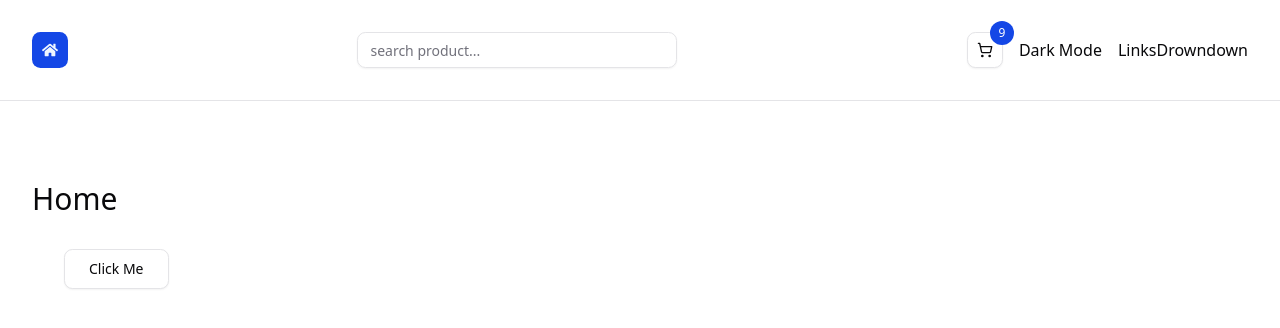
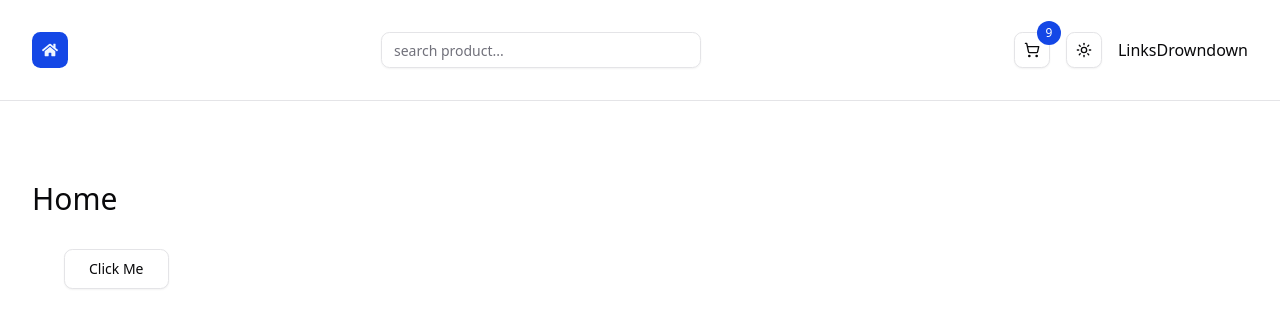
Before and after one commit to edriron/Store-NextJS, a Next.js app: page / in a window 1280 px wide. Shown: the top 328 px of the page. Built offline with nearby package versions, Linux system fonts and the light colour scheme.

Commit message:
add providers with theme provider

```diff
--- a/app/layout.tsx
+++ b/app/layout.tsx
@@ -3,6 +3,7 @@
 import "./globals.css";
 import Navbar from "@/components/navbar/Navbar";
 import Container from "@/components/global/Container";
+import Providers from "./providers";
 
 const geistSans = Geist({
   variable: "--font-geist-sans",
@@ -29,8 +30,10 @@
       <body
         className={`${geistSans.variable} ${geistMono.variable} antialiased`}
       >
-        <Navbar />
-        <Container className="py-20">{children}</Container>
+        <Providers>
+          <Navbar />
+          <Container className="py-20">{children}</Container>
+        </Providers>
       </body>
     </html>
   );
--- /dev/null
+++ b/app/providers.tsx
@@ -0,0 +1,19 @@
+"use-client";
+import { ThemeProvider } from "./theme-provider";
+
+function Providers({ children }: { children: React.ReactNode }) {
+  return (
+    <>
+      <ThemeProvider
+        attribute="class"
+        defaultTheme="system"
+        enableSystem
+        disableTransitionOnChange
+      >
+        {children}
+      </ThemeProvider>
+    </>
+  );
+}
+
+export default Providers;
--- /dev/null
+++ b/app/theme-provider.tsx
@@ -0,0 +1,11 @@
+"use client";
+
+import * as React from "react";
+import { ThemeProvider as NextThemesProvider } from "next-themes";
+
+export function ThemeProvider({
+  children,
+  ...props
+}: React.ComponentProps<typeof NextThemesProvider>) {
+  return <NextThemesProvider {...props}>{children}</NextThemesProvider>;
+}
--- a/components/navbar/DarkMode.tsx
+++ b/components/navbar/DarkMode.tsx
@@ -1,11 +1,40 @@
-import React from "react";
+"use client";
 
-function DarkMode() {
+import * as React from "react";
+import { Moon, Sun } from "lucide-react";
+import { useTheme } from "next-themes";
+
+import { Button } from "@/components/ui/button";
+import {
+  DropdownMenu,
+  DropdownMenuContent,
+  DropdownMenuItem,
+  DropdownMenuTrigger,
+} from "@/components/ui/dropdown-menu";
+
+export default function ModeToggle() {
+  const { setTheme } = useTheme();
+
   return (
-    <div>
-      <h2>Dark Mode</h2>
-    </div>
+    <DropdownMenu>
+      <DropdownMenuTrigger asChild>
+        <Button variant="outline" size="icon">
+          <Sun className="h-[1.2rem] w-[1.2rem] scale-100 rotate-0 transition-all dark:scale-0 dark:-rotate-90" />
+          <Moon className="absolute h-[1.2rem] w-[1.2rem] scale-0 rotate-90 transition-all dark:scale-100 dark:rotate-0" />
+          <span className="sr-only">Toggle theme</span>
+        </Button>
+      </DropdownMenuTrigger>
+      <DropdownMenuContent align="end">
+        <DropdownMenuItem onClick={() => setTheme("light")}>
+          Light
+        </DropdownMenuItem>
+        <DropdownMenuItem onClick={() => setTheme("dark")}>
+          Dark
+        </DropdownMenuItem>
+        <DropdownMenuItem onClick={() => setTheme("system")}>
+          System
+        </DropdownMenuItem>
+      </DropdownMenuContent>
+    </DropdownMenu>
   );
 }
-
-export default DarkMode;
--- a/package.json
+++ b/package.json
@@ -21,6 +21,7 @@
     "embla-carousel-react": "^8.6.0",
     "lucide-react": "^0.548.0",
     "next": "16.0.0",
+    "next-themes": "^0.4.6",
     "react": "19.2.0",
     "react-dom": "19.2.0",
     "react-icons": "^5.5.0",
```
Also changed, not shown: 1 other file (tests, documents, lock files or other folders).
